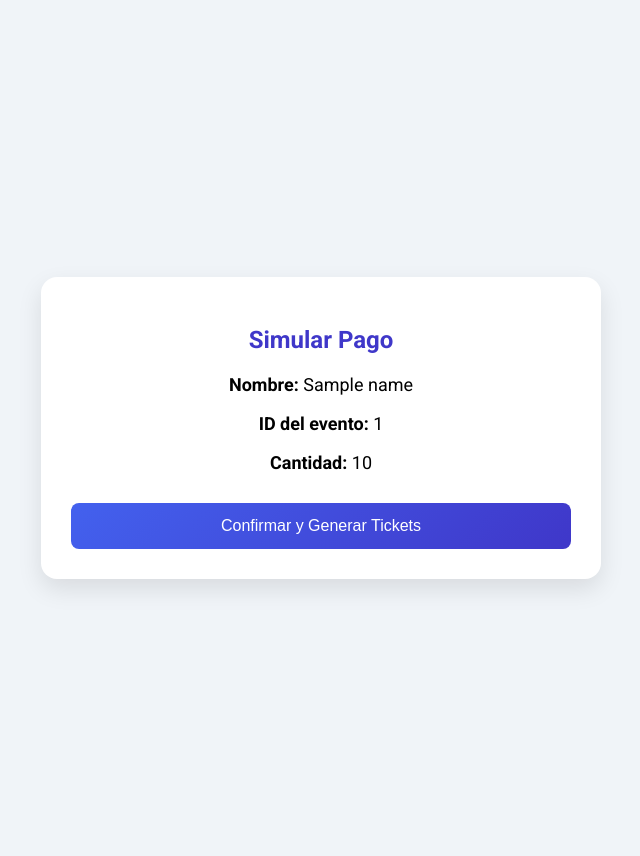
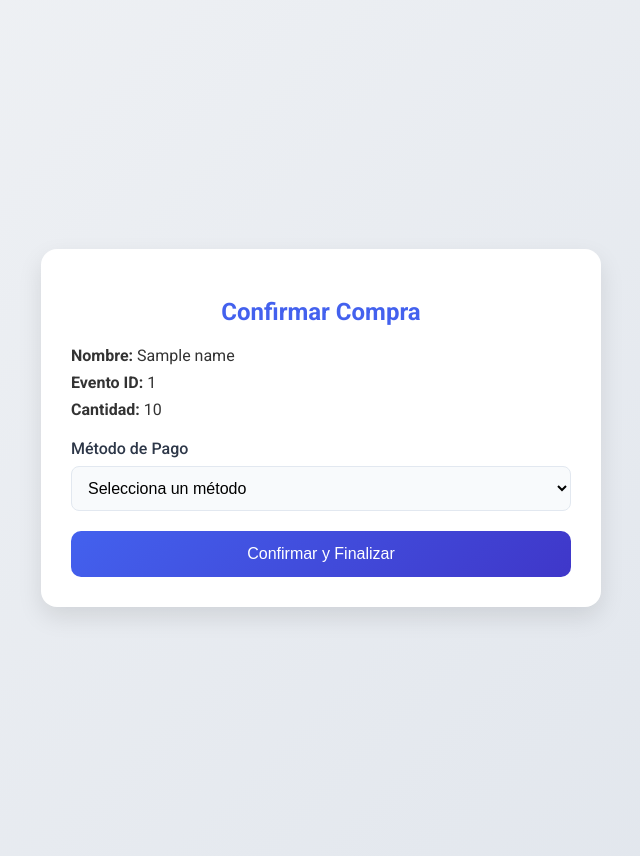
Before and after one commit to nicolassss16/qrtickt, a Flask app: template app/templates/checkout.html in a window 1280 px wide. Shown: the whole page, without its empty margins (319-959 px from the left). Run offline with Flask 3, Linux system fonts and the light colour scheme; the template is opened without the code that fills it: most values are stand-ins (such as "Sample title", 1, 10 or a date in 2020).

Commit message:
Update checkout.html

```diff
--- a/app/templates/checkout.html
+++ b/app/templates/checkout.html
@@ -1,69 +1,117 @@
 <!DOCTYPE html>
 <html lang="es">
 <head>
-  <meta charset="UTF-8">
-  <meta name="viewport" content="width=device-width, initial-scale=1.0">
-  <title>Simular Pago</title>
-  <link href="https://fonts.googleapis.com/css2?family=Roboto:wght@400;500;700&display=swap" rel="stylesheet">
+  <meta charset="UTF-8" />
+  <meta name="viewport" content="width=device-width, initial-scale=1.0"/>
+  <title>Checkout</title>
+  <link href="https://fonts.googleapis.com/css2?family=Roboto:wght@400;500;700&display=swap" rel="stylesheet"/>
+  <link rel="stylesheet" href="https://cdnjs.cloudflare.com/ajax/libs/font-awesome/5.15.3/css/all.min.css">
   <style>
     body {
       font-family: 'Roboto', sans-serif;
-      background: #f0f4f8;
+      background: linear-gradient(135deg, #f0f2f5 0%, #e0e5ec 100%);
+      min-height: 100vh;
       display: flex;
-      flex-direction: column;
+      justify-content: center;
       align-items: center;
-      justify-content: center;
-      min-height: 100vh;
       padding: 20px;
     }
+
     .card {
       background-color: white;
-      padding: 30px;
+      width: 100%;
+      max-width: 500px;
       border-radius: 16px;
       box-shadow: 0 10px 25px rgba(0,0,0,0.1);
-      max-width: 500px;
-      width: 100%;
+      padding: 30px;
+    }
+
+    h2 {
       text-align: center;
-    }
-    h2 {
-      color: #3f37c9;
+      color: #4361ee;
       margin-bottom: 20px;
     }
-    p {
-      margin-bottom: 10px;
-      font-size: 18px;
+
+    .form-group {
+      margin-bottom: 20px;
     }
-    form button {
+
+    label {
+      display: block;
+      margin-bottom: 8px;
+      font-weight: 500;
+      color: #2d3748;
+    }
+
+    input, select {
+      width: 100%;
+      padding: 12px;
+      border-radius: 8px;
+      border: 1px solid #e2e8f0;
+      background: #f8fafc;
+      font-size: 16px;
+    }
+
+    input:focus, select:focus {
+      border-color: #4361ee;
+      outline: none;
+      background: white;
+    }
+
+    .btn {
       background: linear-gradient(135deg, #4361ee 0%, #3f37c9 100%);
       color: white;
       padding: 14px;
       border: none;
-      border-radius: 8px;
+      border-radius: 10px;
       font-size: 16px;
+      width: 100%;
       cursor: pointer;
-      width: 100%;
-      margin-top: 20px;
+      transition: 0.3s;
     }
-    form button:hover {
-      transform: scale(1.03);
+
+    .btn:hover {
+      box-shadow: 0 4px 10px rgba(0,0,0,0.1);
+      transform: translateY(-2px);
+    }
+
+    .summary {
+      margin-bottom: 20px;
+      font-size: 16px;
+      color: #333;
+    }
+
+    .summary p {
+      margin: 8px 0;
     }
   </style>
 </head>
 <body>
-
   <div class="card">
-    <h2>Simular Pago</h2>
-    <p><strong>Nombre:</strong> {{ name }}</p>
-    <p><strong>ID del evento:</strong> {{ event_id }}</p>
-    <p><strong>Cantidad:</strong> {{ quantity }}</p>
-
-    <form method="POST" action="/pago_confirmado">
+    <h2>Confirmar Compra</h2>
+    <div class="summary">
+      <p><strong>Nombre:</strong> {{ name }}</p>
+      <p><strong>Evento ID:</strong> {{ event_id }}</p>
+      <p><strong>Cantidad:</strong> {{ quantity }}</p>
+    </div>
+    <form action="{{ url_for('main.pago_confirmado') }}" method="POST">
       <input type="hidden" name="name" value="{{ name }}">
       <input type="hidden" name="event_id" value="{{ event_id }}">
       <input type="hidden" name="quantity" value="{{ quantity }}">
-      <button type="submit">Confirmar y Generar Tickets</button>
+
+      <div class="form-group">
+        <label for="payment_method">Método de Pago</label>
+        <select name="payment_method" id="payment_method" required>
+          <option value="">Selecciona un método</option>
+          <option value="mercadopago">MercadoPago</option>
+          <option value="tarjeta">Tarjeta de Crédito</option>
+          <option value="efectivo">Pago en Efectivo</option>
+          <option value="transferencia">Transferencia Bancaria</option>
+        </select>
+      </div>
+
+      <button type="submit" class="btn">Confirmar y Finalizar</button>
     </form>
   </div>
-
 </body>
 </html>
```
